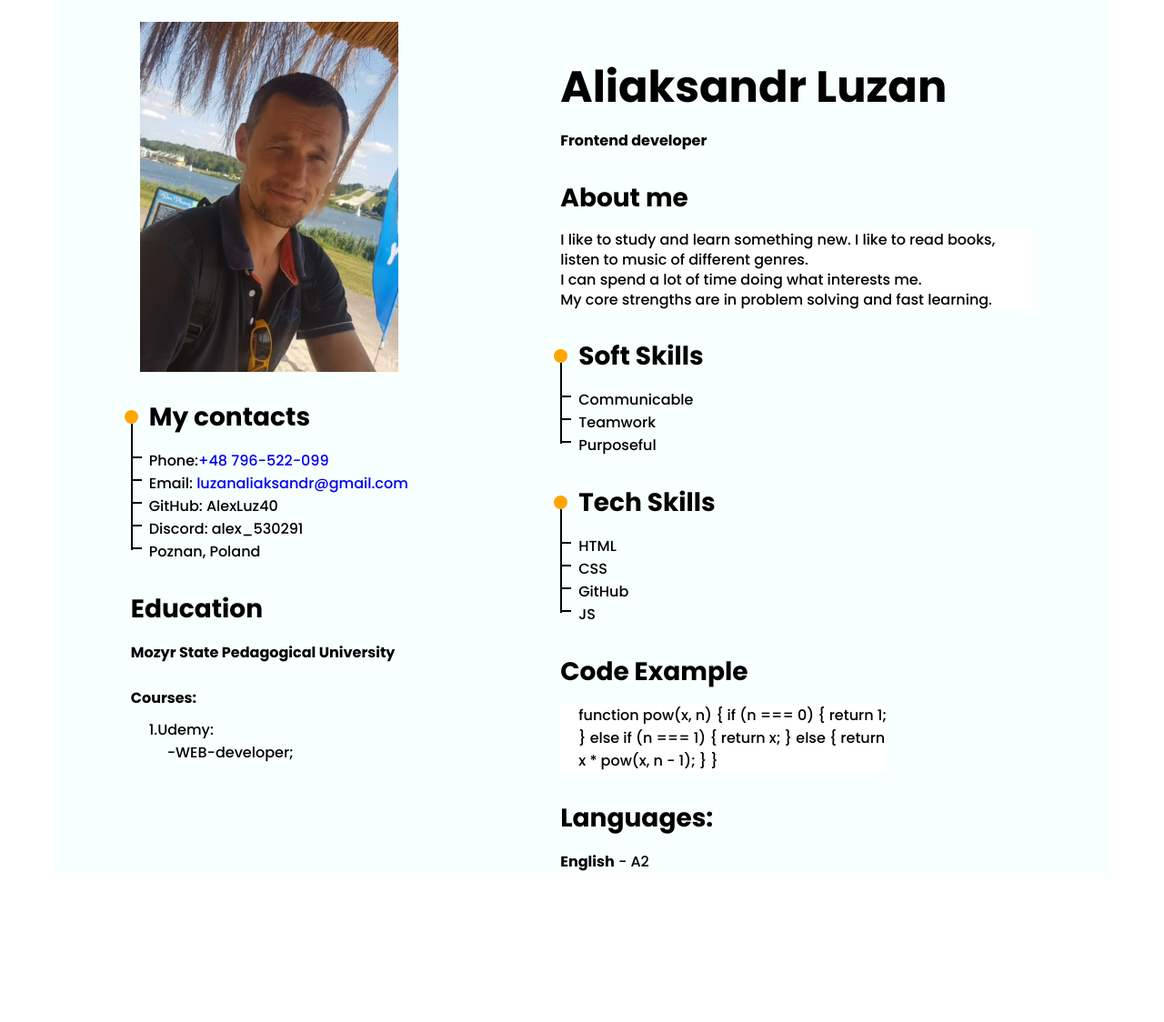
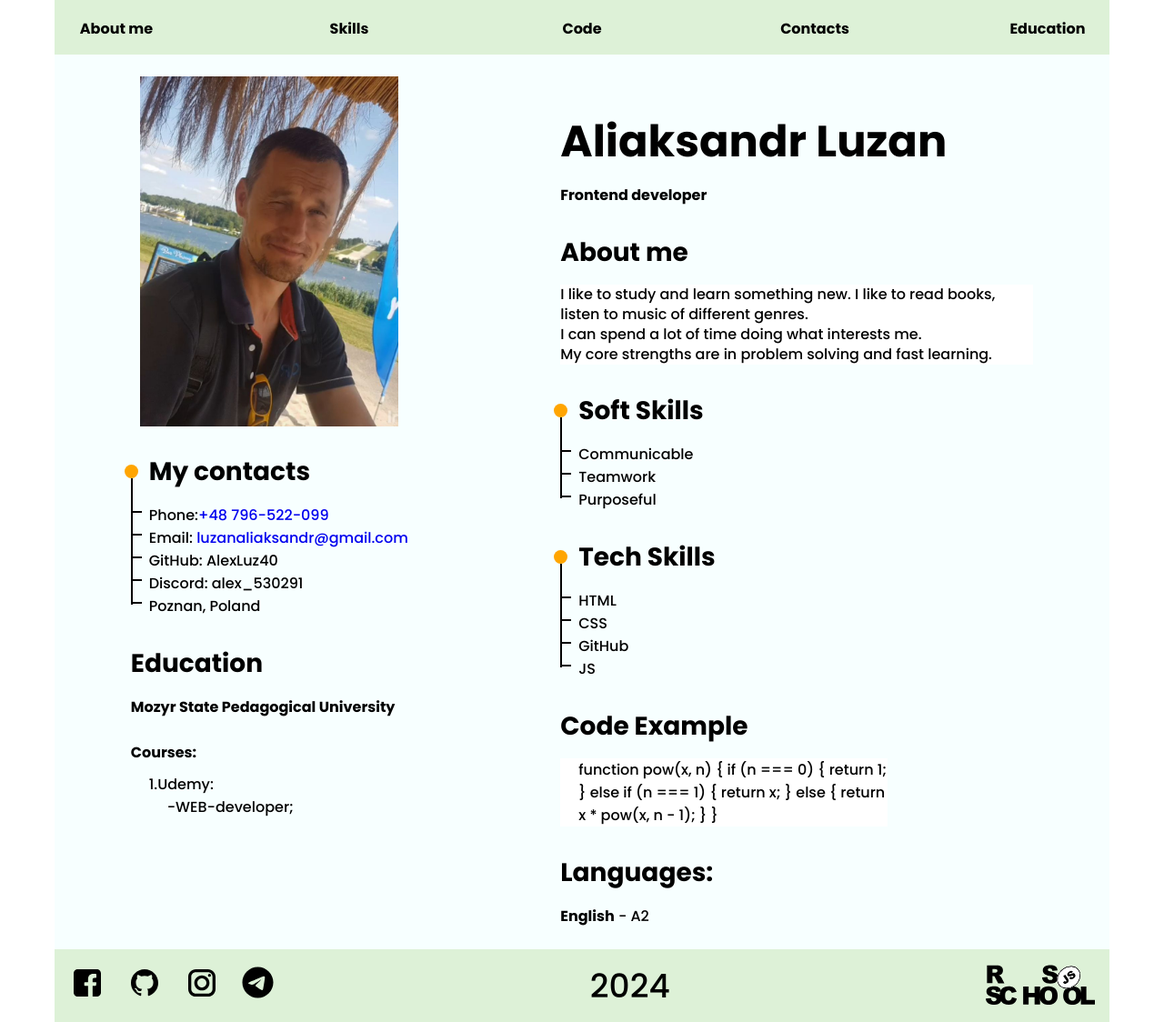
Before and after one commit to AlexLuz40/rsschool-cv, a plain HTML site: page index.html in a window 1280 px wide. Shown: the whole page at 91% size. Before the commit the page ends 960 px from the top, so only its background shows below. Drawn offline with Linux system fonts and the light colour scheme.

Commit message:
feat: add footer, nav, img

```diff
--- a/css/style.css
+++ b/css/style.css
@@ -5,6 +5,40 @@
   box-sizing: border-box;
   margin: 0;
   padding: 0;
+}
+
+.navigation {
+  display: block;
+  width: 1160px;
+  margin: 0 auto;
+  height: 60px;
+  font-weight: bold;
+  background-color: rgba(187, 228, 176, .5);
+}
+
+.navigation-list {
+  display: flex;
+  flex-wrap: wrap;
+  justify-content: space-between;
+  padding: 19px 8px;
+  list-style: none;
+
+
+}
+
+.navigation-item {
+  width: 120px;
+
+  a {
+    display: block;
+    text-align: center;
+    text-decoration: none;
+    color: #000;
+  }
+
+  a:hover {
+    font-size: 18px;
+  }
 }
 
 main {
@@ -15,6 +49,7 @@ main {
   justify-content: space-around;
   background-color: rgba(240, 255, 255, .5);
   position: relative;
+  padding-bottom: 24px;
 }
 
 h1 {
@@ -61,7 +96,7 @@ ul {
   list-style-type: none;
 }
 
-ul:after {
+.lattice:after {
   content: '';
   position: absolute;
   border: 1px solid #000;
@@ -69,11 +104,11 @@ ul:after {
   top: -28px;
 }
 
-li {
+.lattice-item {
   padding-left: 20px;
 }
 
-li:before {
+.lattice-item:before {
   content: '';
   position: absolute;
   border: 1px solid #000;
@@ -115,3 +150,49 @@ li:before {
 .link-mail {
   text-decoration: none;
 }
+
+.footer {
+  display: flex;
+  width: 1160px;
+  margin: 0 auto;
+  flex-wrap: wrap;
+  justify-content: space-between;
+  height: 80px;
+  background-color: rgba(187, 228, 176, .5);
+  padding-left: 16px;
+  padding-right: 16px;
+}
+
+.logo {
+  display: flex;
+  height: 80px;
+  width: calc(100%/5);
+  justify-content: space-between;
+  align-items: center;
+}
+
+.link-social {
+  width: 40px;
+
+  img {
+    width: 100%;
+  }
+}
+
+.teleg {
+  width: 16%;
+}
+
+.data-study {
+  font-size: 36px;
+  margin: auto auto;
+}
+
+.img-rs {
+  width: 120px;
+  padding-top: 16px;
+
+  img {
+    width: 100%;
+  }
+}
--- a/index.html
+++ b/index.html
@@ -14,32 +14,40 @@
   </head>
   <body>
     <header>
-      <nav></nav>
+      <nav class="navigation">
+        <ul class="navigation-list">
+          <li class="navigation-item"><a href="#about-me">About me</a></li>
+          <li class="navigation-item"><a href="#skills">Skills</a></li>
+          <li class="navigation-item"><a href="#code">Code</a></li>
+          <li class="navigation-item"><a href="#contacts">Contacts</a></li>
+          <li class="navigation-item"><a href="#education">Education</a></li>
+        </ul>
+      </nav>
     </header>
     <main>
       <div class="wrapper">
         <h2>Aliaksandr Luzan</h2>
         <h1>Frontend developer</h1>
-        <h3 class="title">About me</h3>
+        <h3 class="title" id="about-me">About me</h3>
         <p class="paragraph">I like to study and learn something new. I like to read books, listen to music of different genres.<br>I can spend a lot of time doing what interests me.<br>My core strengths are in problem solving and fast learning.</p>
         <div class="container">
-          <h3>Soft Skills</h3>
-          <ul>
-            <li>Communicable</li>
-            <li>Teamwork</li>
-            <li>Purposeful</li>
+          <h3 id="skills">Soft Skills</h3>
+          <ul class="lattice">
+            <li class="lattice-item">Communicable</li>
+            <li class="lattice-item">Teamwork</li>
+            <li class="lattice-item">Purposeful</li>
           </ul>
         </div>
         <div class="container">
           <h3>Tech Skills</h3>
-          <ul>
-            <li>HTML</li>
-            <li>CSS</li>
-            <li>GitHub</li>
-            <li>JS</li>
+          <ul class="lattice">
+            <li class="lattice-item">HTML</li>
+            <li class="lattice-item">CSS</li>
+            <li class="lattice-item">GitHub</li>
+            <li class="lattice-item">JS</li>
           </ul>
         </div>
-        <h3 class="title">Code Example</h3>
+        <h3 class="title" id="code">Code Example</h3>
         <p class="example">
           function pow(x, n) {
             if (n === 0) {
@@ -62,18 +70,18 @@
         >
         </div>
         <div class="container">
-          <h3>My contacts</h3>
-          <ul>
-            <li>
+          <h3 id="contacts">My contacts</h3>
+          <ul class="lattice">
+            <li class="lattice-item">
               Phone:<a href="tel:+48796522099" class="link-tel">+48 796-522-099</a>
             </li>
-            <li>Email: <a href="emailto:luzanaliaksandr@gmail.com" class="link-mail">luzanaliaksandr@gmail.com</a></li>
-            <li>GitHub: AlexLuz40</li>
-            <li>Discord: alex_530291</li>
-            <li>Poznan, Poland</li>
+            <li class="lattice-item">Email: <a href="emailto:luzanaliaksandr@gmail.com" class="link-mail">luzanaliaksandr@gmail.com</a></li>
+            <li class="lattice-item">GitHub: AlexLuz40</li>
+            <li class="lattice-item">Discord: alex_530291</li>
+            <li class="lattice-item">Poznan, Poland</li>
           </ul>
         </div>
-        <h3 class="title">Education</h3>
+        <h3 class="title" id="education">Education</h3>
         <p><b>Mozyr State Pedagogical University</b></p><br>
         <div><b>Courses:</b><br>
           <span class="course">1.Udemy:</span><br>
@@ -81,6 +89,19 @@
         </div>
       </aside>
     </main>
-    <footer></footer>
+    <footer>
+      <div class="footer">
+        <div class="logo">
+          <a href="#" class="link-social"><img src="img/facebook.svg" alt="facebook"></a>
+          <a href="#" class="link-social"><img src="img/github.svg" alt="github"></a>
+          <a href="#" class="link-social"><img src="img/instagram_new.svg" alt="instagram"></a>
+          <a href="#" class="link-social teleg"><img src="img/telegram.svg" alt="telegram"></a>
+        </div>
+        <div class="data-study">2024</div>
+        <div class="img-rs">
+          <a href="https://rs.school/courses/javascript-ru" class="link-rs"><img src="img/rsschool-logo.svg" alt="rsschool"></a>
+        </div>
+      </div>
+    </footer>
   </body>
 </html>
```
Also changed, not shown: img/facebook.svg (added), img/favicon.png (added), img/github.svg (added), img/instagram_new.svg (added), img/rsschool-logo.svg (added), img/telegram.svg (added).
